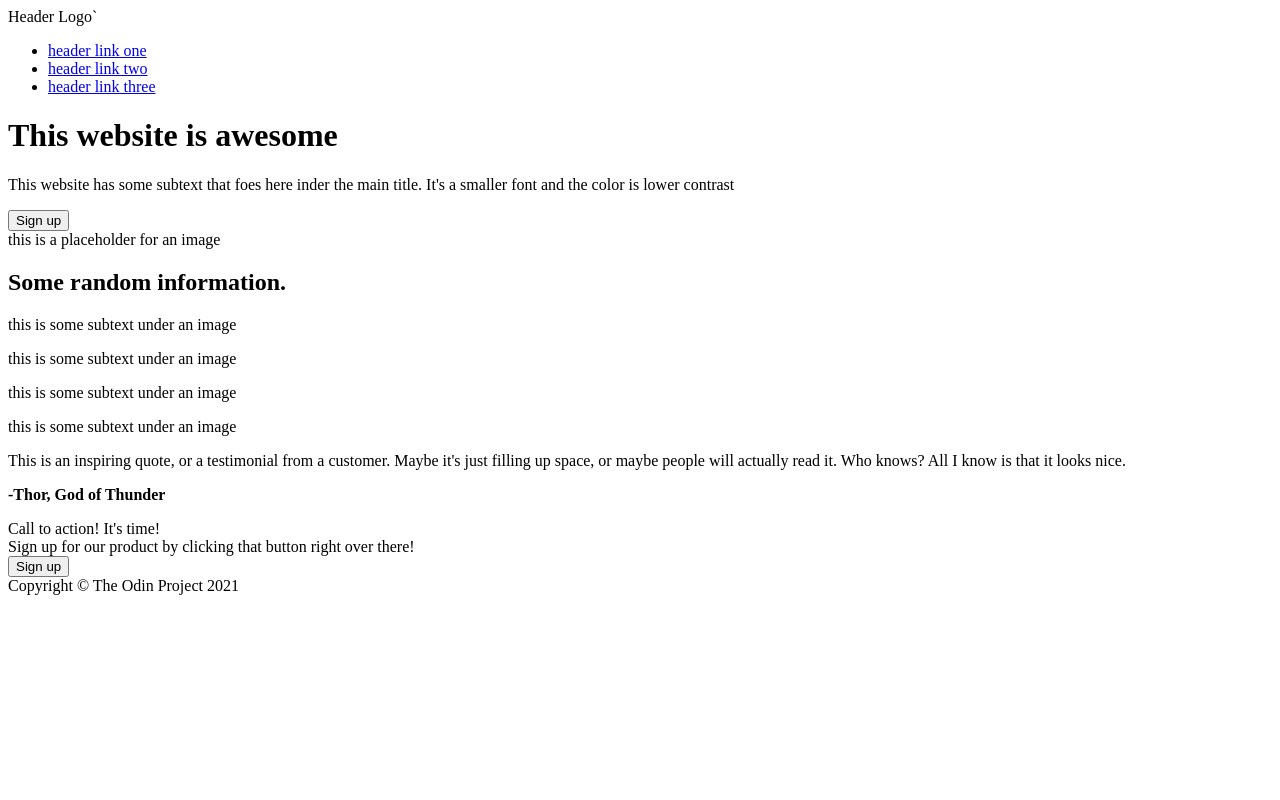
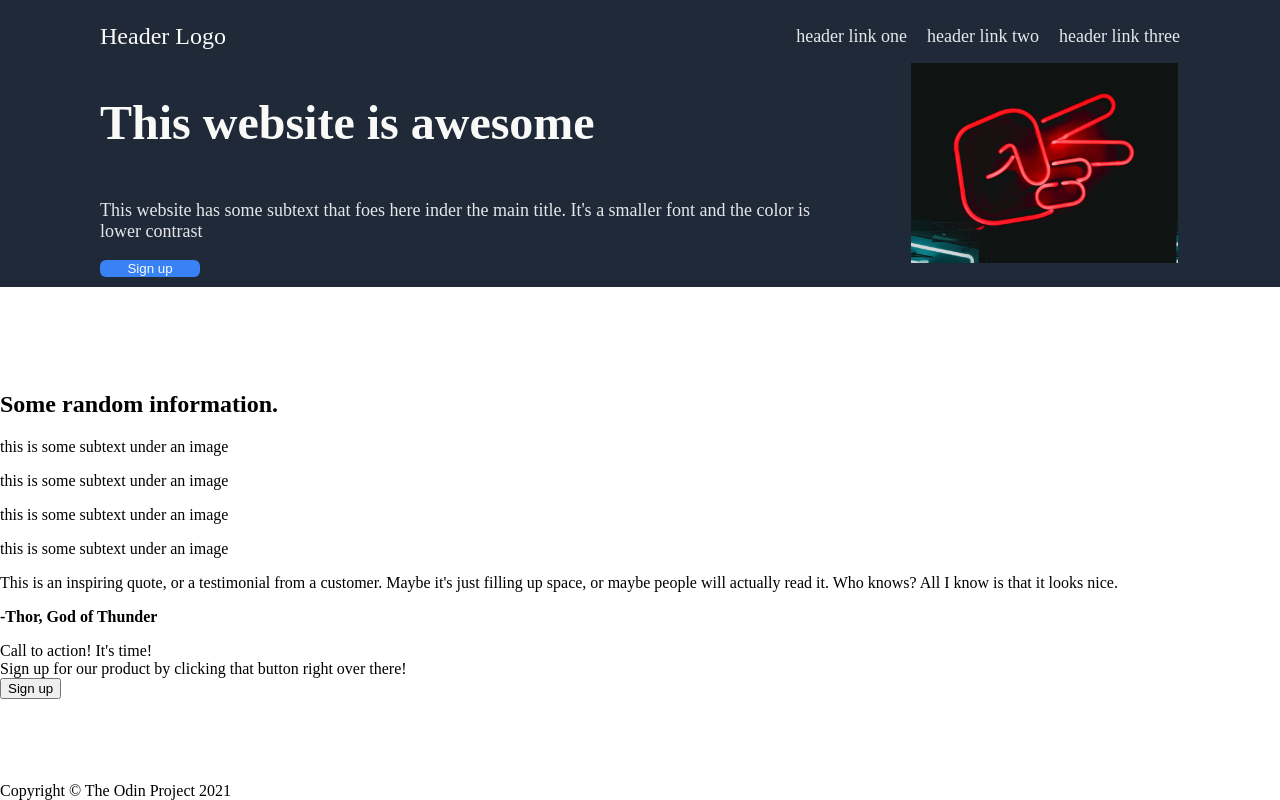
Before and after one commit to ExQR/odin-landing-page, a plain HTML site: page index.html in a window 1280 px wide. Drawn offline with Linux system fonts and the light colour scheme.

Commit message:
beginning of header styling

```diff
--- a/index.html
+++ b/index.html
@@ -5,13 +5,13 @@
     <meta http-equiv="X-UA-Compatible" content="IE=edge">
     <meta name="viewport" content="width=device-width, initial-scale=1.0">
     <title>Landing Page</title>
+    <link rel="stylesheet" href="./style.css">
 </head>
 <body>
-
     <div class="header">
         <div class="top">
             <div class="header-logo">
-                Header Logo`
+                Header Logo
             </div>
             <div class="header-links">
                 <ul>
@@ -29,8 +29,8 @@
                 </p>
                 <button class="signup-top">Sign up</button>
             </div>
-            <div class="img-placeholder">
-                this is a placeholder for an image
+            <div class="header-image">
+                <img src="images/top-image.jpg" alt="">
             </div>
         </div>
     </div>
@@ -70,6 +70,5 @@
         Copyright &#169 The Odin Project 2021
     </div>
 
-
 </body>
 </html>
--- a/style.css
+++ b/style.css
@@ -0,0 +1,68 @@
+
+
+body {
+    height: 100vh;
+    margin: 0;
+    display: flex;
+    flex-direction: column;
+    justify-content: space-between;
+}
+
+.header {
+    display: flex;
+    flex-direction: column;
+    background-color: #1F2937;
+    padding: 10px 100px;
+}
+.header-logo {
+    color: #F9FAF8;
+    font-size: 24px;
+    text-align: center;
+    display: flex;
+    align-items: center;
+}
+.header-main {
+    display: flex;
+    gap: 80px;
+}
+.header-image {
+    display: flex;
+    height:200px;
+    width: 300px;
+}
+.top {
+    display: flex;
+    justify-content: space-between;
+}
+.site-advert {
+    font-size: 18px;
+    color: #E5E7EB;
+    display: flex;
+    flex-direction: column;
+    /* flex: 1 0 0; */
+}
+
+.signup-top {
+    background-color: #3882F6;
+    color: #F9FAF8;
+    width: 100px;
+    border-radius: 6px;
+    border: 0;
+}
+
+a {
+    text-decoration: none;
+    font-size: 18px;
+    color: #E5E7EB;
+}
+
+ul {
+    list-style: none;
+    display: flex;
+    gap: 20px;
+}
+h1 {
+    font-size: 48px;
+    font-weight:800;
+    color: #F9FAF8
+}
```
Also changed, not shown: images/top-image.jpg (added).
